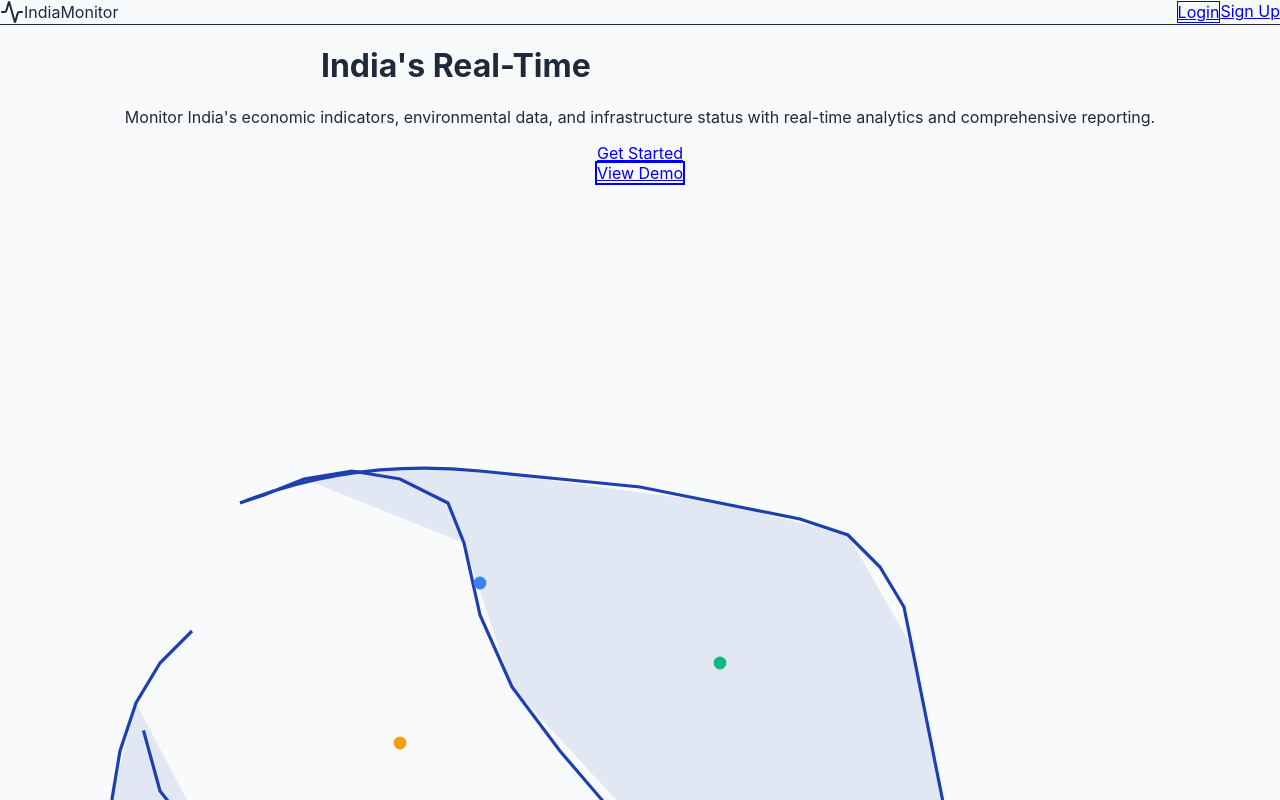
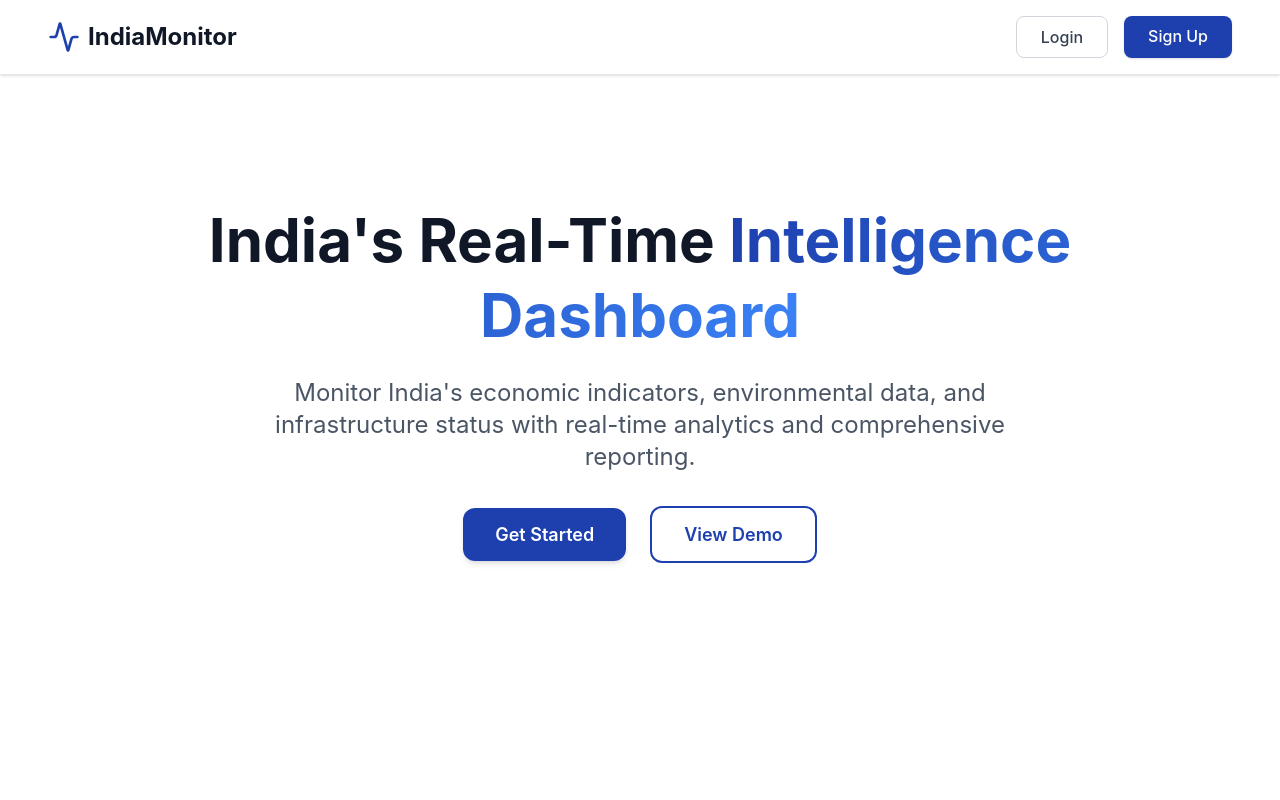
Before and after one commit to chatgptnotes/indiamonitorapp, a React (Vite) app: page / in a window 1280 px wide. Shown: the top 800 px of the page. Built offline with nearby package versions, Linux system fonts and the light colour scheme.

Commit message:
fix: Tailwind v4 - use @import tailwindcss instead of @tailwind directives, CSS now generates properly

```diff
--- a/src/index.css
+++ b/src/index.css
@@ -1,6 +1,23 @@
-@tailwind base;
-@tailwind components;
-@tailwind utilities;
+@import "tailwindcss";
+
+@theme {
+  --color-primary: #1E40AF;
+  --color-primary-light: #3B82F6;
+  --color-primary-dark: #1E3A8A;
+  --color-secondary: #64748B;
+  --color-success: #10B981;
+  --color-warning: #F59E0B;
+  --color-danger: #EF4444;
+  --color-deep-navy: #FFFFFF;
+  --color-electric-blue: #1E40AF;
+  --color-neon-green: #10B981;
+  --color-alert-red: #EF4444;
+  --color-amber: #F59E0B;
+  --font-mono: 'Fira Code', monospace;
+  --shadow-card: 0 1px 3px 0 rgba(0, 0, 0, 0.1), 0 1px 2px 0 rgba(0, 0, 0, 0.06);
+  --shadow-card-hover: 0 4px 6px -1px rgba(0, 0, 0, 0.1), 0 2px 4px -1px rgba(0, 0, 0, 0.06);
+  --shadow-card-lg: 0 10px 15px -3px rgba(0, 0, 0, 0.1), 0 4px 6px -2px rgba(0, 0, 0, 0.05);
+}
 
 body {
   margin: 0;
@@ -13,17 +30,10 @@ body {
   -moz-osx-font-smoothing: grayscale;
 }
 
-code {
-  font-family: source-code-pro, Menlo, Monaco, Consolas, 'Courier New',
-    monospace;
-}
-
-/* Remove any remaining dark theme styles */
 * {
   box-sizing: border-box;
 }
 
-/* Ensure all backgrounds are light */
 #root {
   min-height: 100vh;
   background-color: #F8FAFC;
```
